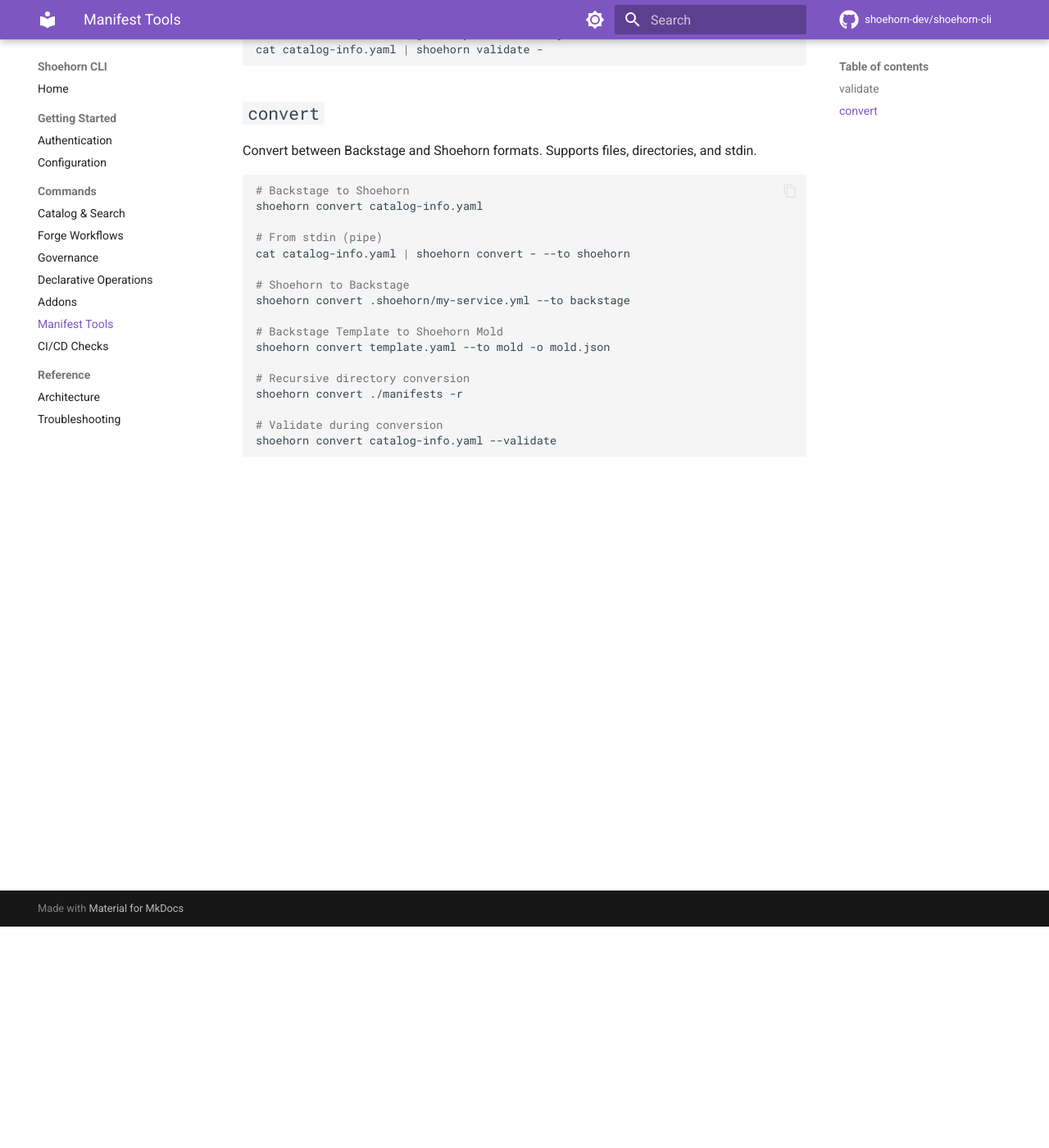
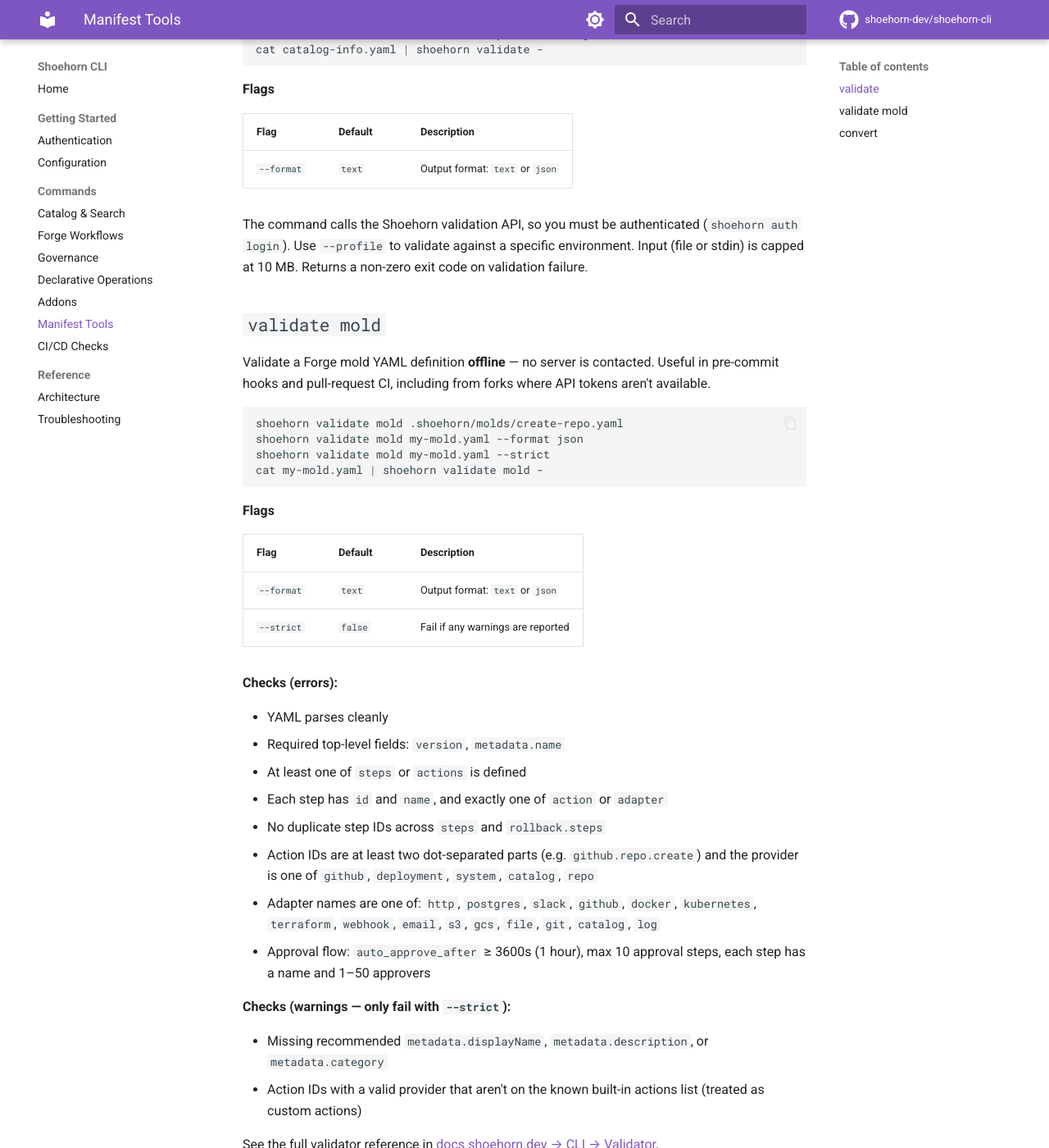
Before and after one commit to shoehorn-dev/shoehorn-cli, an MkDocs documentation site: the page built from docs/manifest-tools.md, in a window 1280 px wide and 1400 px high, scrolled down 270 px. Shown: the whole window at 82% size. Built offline with MkDocs 1.6.1 and Material for MkDocs 9.7.7, drawn with Linux system fonts in a browser that asks for light colours; comment, search, counter and statistics services are not loaded; some of the changed text lies outside the part shown.

Commit message:
feat: enhance mold validation with new template action and update documentation (#19)

````diff
--- a/docs/manifest-tools.md
+++ b/docs/manifest-tools.md
@@ -2,13 +2,57 @@
 
 ## `validate`
 
-Validate Shoehorn or Backstage manifest files.
+Validate Shoehorn or Backstage manifest files. Format is auto-detected.
 
 ```bash
 shoehorn validate catalog-info.yaml
-shoehorn validate catalog-info.yaml --format json
+shoehorn validate .shoehorn/service.yml --format json
 cat catalog-info.yaml | shoehorn validate -
 ```
+
+**Flags**
+
+| Flag | Default | Description |
+|------|---------|-------------|
+| `--format` | `text` | Output format: `text` or `json` |
+
+The command calls the Shoehorn validation API, so you must be authenticated (`shoehorn auth login`). Use `--profile` to validate against a specific environment. Input (file or stdin) is capped at 10 MB. Returns a non-zero exit code on validation failure.
+
+## `validate mold`
+
+Validate a Forge mold YAML definition **offline** — no server is contacted. Useful in pre-commit hooks and pull-request CI, including from forks where API tokens aren't available.
+
+```bash
+shoehorn validate mold .shoehorn/molds/create-repo.yaml
+shoehorn validate mold my-mold.yaml --format json
+shoehorn validate mold my-mold.yaml --strict
+cat my-mold.yaml | shoehorn validate mold -
+```
+
+**Flags**
+
+| Flag | Default | Description |
+|------|---------|-------------|
+| `--format` | `text` | Output format: `text` or `json` |
+| `--strict` | `false` | Fail if any warnings are reported |
+
+**Checks (errors):**
+
+- YAML parses cleanly
+- Required top-level fields: `version`, `metadata.name`
+- At least one of `steps` or `actions` is defined
+- Each step has `id` and `name`, and exactly one of `action` or `adapter`
+- No duplicate step IDs across `steps` and `rollback.steps`
+- Action IDs are at least two dot-separated parts (e.g. `github.repo.create`) and the provider is one of `github`, `deployment`, `system`, `catalog`, `repo`
+- Adapter names are one of: `http`, `postgres`, `slack`, `github`, `docker`, `kubernetes`, `terraform`, `webhook`, `email`, `s3`, `gcs`, `file`, `git`, `catalog`, `log`
+- Approval flow: `auto_approve_after` ≥ 3600s (1 hour), max 10 approval steps, each step has a name and 1–50 approvers
+
+**Checks (warnings — only fail with `--strict`):**
+
+- Missing recommended `metadata.displayName`, `metadata.description`, or `metadata.category`
+- Action IDs with a valid provider that aren't on the known built-in actions list (treated as custom actions)
+
+See the full validator reference in [docs.shoehorn.dev → CLI → Validator](https://docs.shoehorn.dev/cli/validator/).
 
 ## `convert`
 
````
Also changed, not shown: 2 other files.
